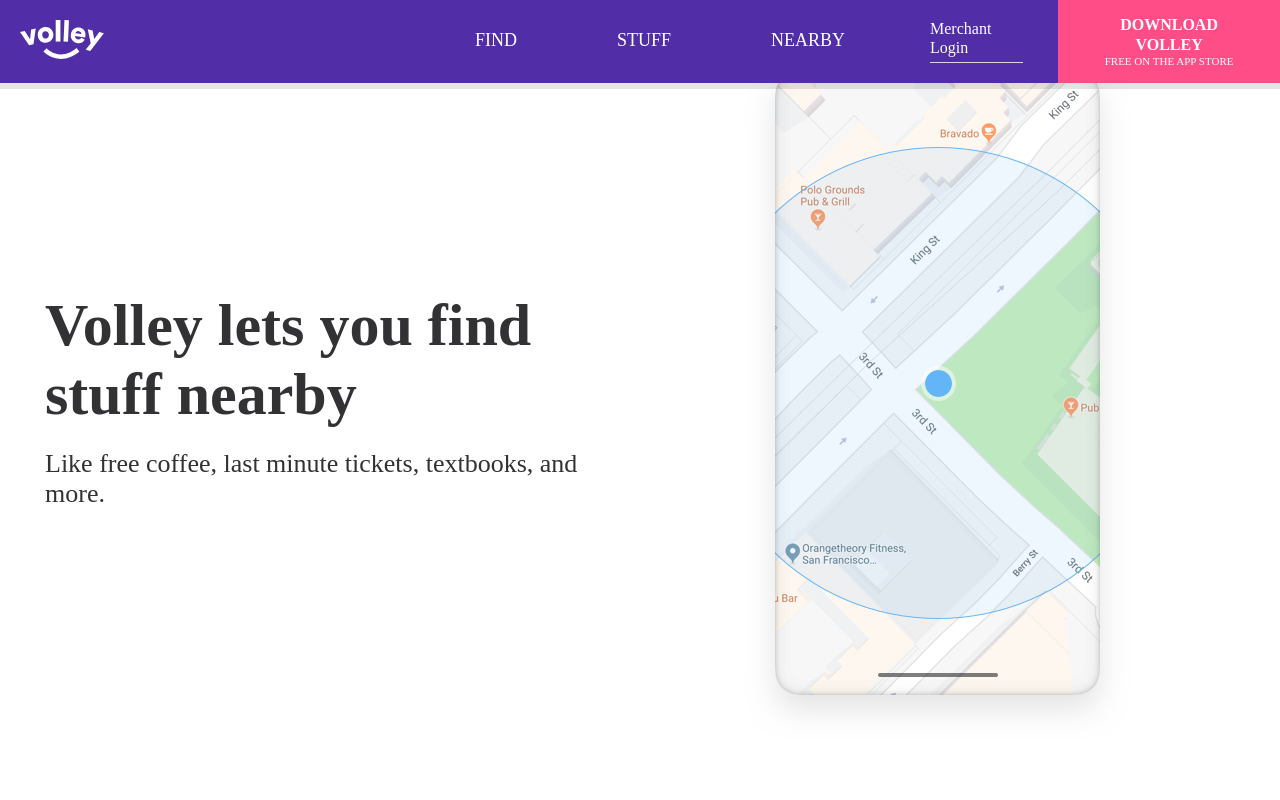
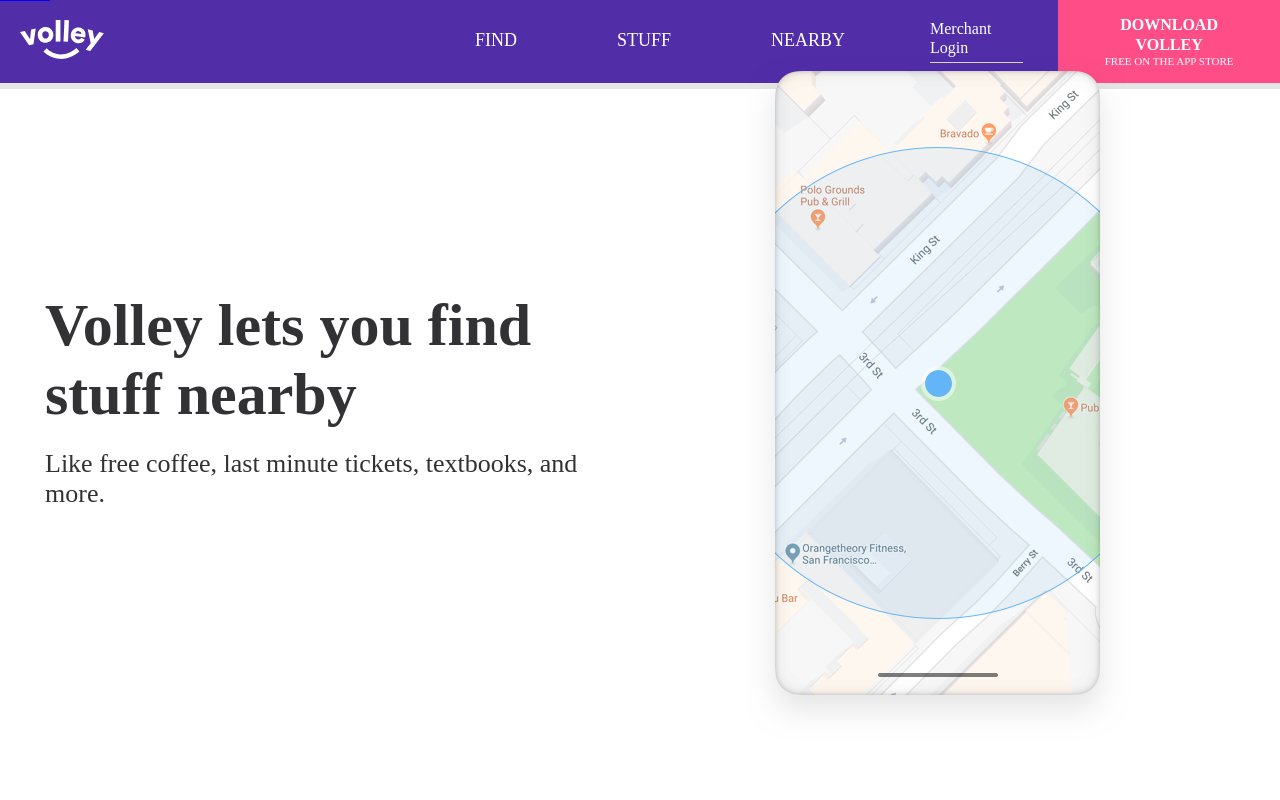
Before and after one commit to robbiesh/volley, a website: page index.html in a window 1280 px wide. Shown: the top 800 px of the page. Drawn offline with nearby package versions, Linux system fonts and the light colour scheme; a web font is replaced by a local one.

Commit message:
positioning

```diff
--- a/index.html
+++ b/index.html
@@ -16,8 +16,10 @@
 
   <link rel="stylesheet" href="https://use.typekit.net/son8jif.css">
 
-  <script type="text/javascript" src="js/ScrollMagic.min.js"></script>
-  <script type="text/javascript" src="js/debug.addIndicators.min.js"></script>
+  <!-- <script type="text/javascript" src="js/ScrollMagic.min.js"></script>
+  <script type="text/javascript" src="js/debug.addIndicators.min.js"></script> -->
+
+  <script src="https://ajax.googleapis.com/ajax/libs/jquery/3.3.1/jquery.min.js"></script>
 
   <!--[if lt IE 9]>
     <script src="https://cdnjs.cloudflare.com/ajax/libs/html5shiv/3.7.3/html5shiv.js"></script>
@@ -69,7 +71,7 @@
 
   <main>
 
-    <section>
+    <section class="screen">
 
       <div class="container container--flex container--centered">
         <div class="text">
@@ -78,11 +80,25 @@
         </div>
 
         <div class="image">
-          <img src="img/phone.png" alt="" />
+          <div>
+            <img src="img/phone.png" alt="" />
+          </div>
         </div>
       </div>
 
     </section>
+
+    <div id="trigger1" class="trigger">
+    </div>
+
+    <div id="trigger2" class="trigger">
+    </div>
+
+    <div id="trigger3" class="trigger">
+    </div>
+
+    <div id="trigger4" class="trigger">
+    </div>
 
   </main>
 
--- a/js/scripts.js
+++ b/js/scripts.js
@@ -0,0 +1,45 @@
+jQuery(document).ready(function() {
+});
+
+var trigger1 = $("#trigger1").offset().top - $(window).height();
+var trigger1_hit = false;
+
+$(window).scroll(function() {
+
+  var pos = $(window).scrollTop();
+
+  if (pos > trigger1) {
+
+     if (!trigger1_hit)  {
+       trigger1_hit = true;
+
+       // move to state 2
+
+       to2from1();
+
+       console.log('we hit trigger1');
+     }
+
+  } else {
+
+    if (trigger1_hit)  {
+      trigger1_hit = false;
+
+      // return to state 1
+
+      $(".image").fadeIn();
+
+      console.log('reset it');
+    }
+
+  }
+
+});
+
+function to2from1() {
+  $(".image").fadeOut();
+}
+
+function to1from2() {
+  $(".image").fadeIn();
+}
--- a/sass/styles.scss
+++ b/sass/styles.scss
@@ -27,6 +27,11 @@
 
 .container--centered {
   align-items: center;
+}
+
+main {
+  height: 400vh;
+  position: relative;
 }
 
 section {
@@ -151,4 +156,34 @@
 
 .image {
   text-align: center;
+
+  > div {
+    position: relative;
+    display: inline-block;
+  }
 }
+
+.screen {
+  position: fixed;
+  width: 100%;
+}
+
+#trigger1 {
+  top: 105vh;
+}
+
+#trigger2 {
+  top: 205vh;
+}
+
+#trigger3 {
+  top: 305vh;
+}
+
+.trigger {
+  height: 1px;
+  width: 50px;
+  left: 0;
+  background: blue;
+  position: absolute;
+}
```
Also changed, not shown: css/styles.css.
